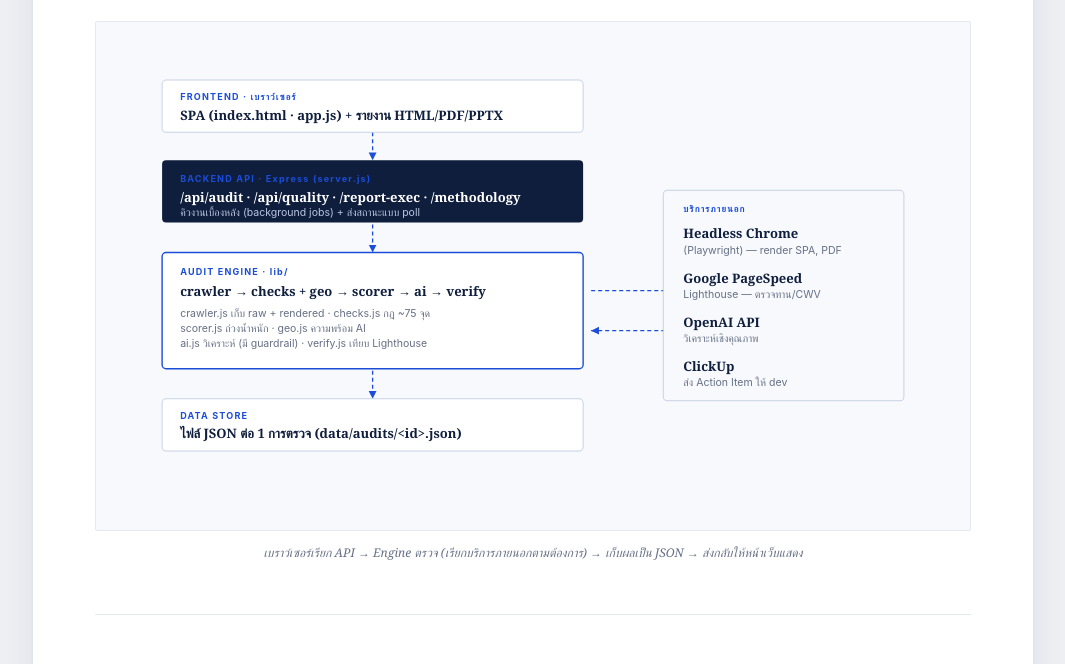
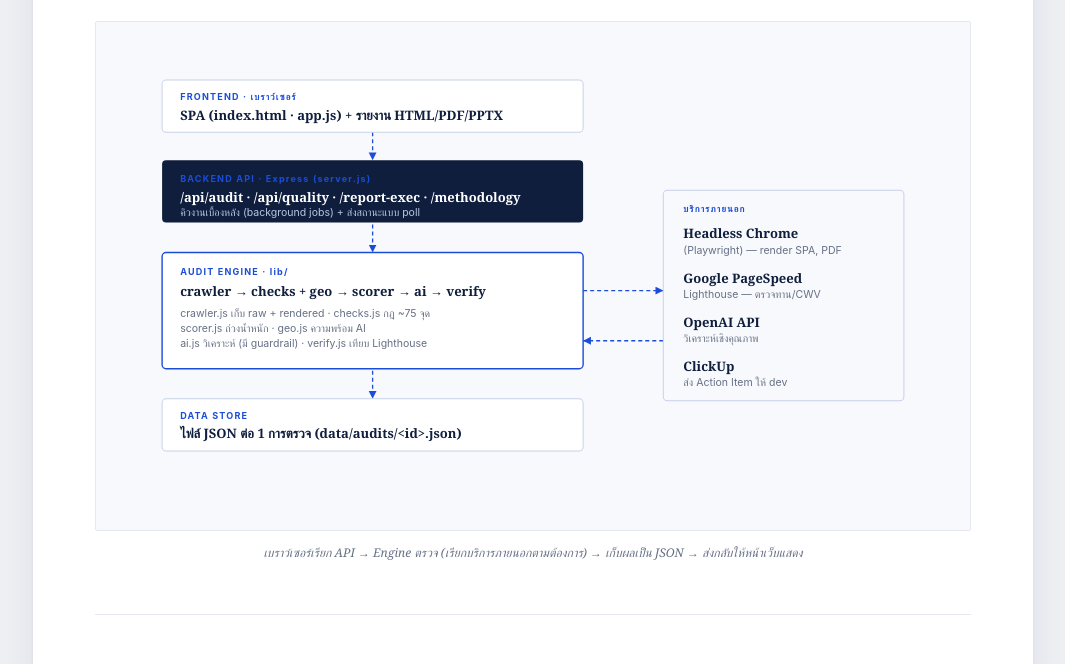
Before and after one commit to NarisaraShareinvestor/SEO_Check, a website: page ai-check-seo/public/architecture.html in a window 1280 px wide. Shown: the part 471-1135 px from the top of the page, without its empty margins (107-1172 px from the left). Drawn offline with Linux system fonts and the light colour scheme.

Commit message:
fix(architecture): ลบ path SVG ที่เสีย (H past) + ต่อเส้น engine↔external ให้ถูก
Co-Authored-By: Claude Opus 4.8 (1M context) <noreply@anthropic.com>

```diff
--- a/ai-check-seo/public/architecture.html
+++ b/ai-check-seo/public/architecture.html
@@ -87,10 +87,9 @@
           <path class="c" d="M250,92 V120" marker-end="url(#a)"/>
           <path class="c" d="M250,184 V212" marker-end="url(#a)"/>
           <path class="c" d="M250,330 V358" marker-end="url(#a)"/>
-          <!-- external link -->
-          <path class="c" d="M470,270 H past" /><path class="c" d="M470,270 H past"/>
-          <path class="c" d="M468,250 H612" marker-end="url(#a)"/>
-          <path class="c" d="M612,290 H468" marker-end="url(#a)"/>
+          <!-- engine ↔ external services -->
+          <path class="c" d="M460,250 H540" marker-end="url(#a)"/>
+          <path class="c" d="M540,300 H460" marker-end="url(#a)"/>
           <!-- 1 frontend -->
           <rect x="40" y="40" width="420" height="52" rx="4" fill="#fff" stroke="#c8d2e6"/>
           <text x="58" y="60" class="tag">FRONTEND · เบราว์เซอร์</text>
```
